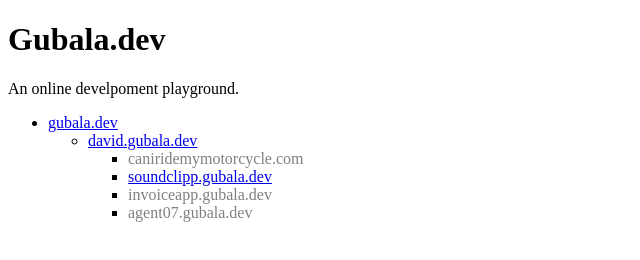
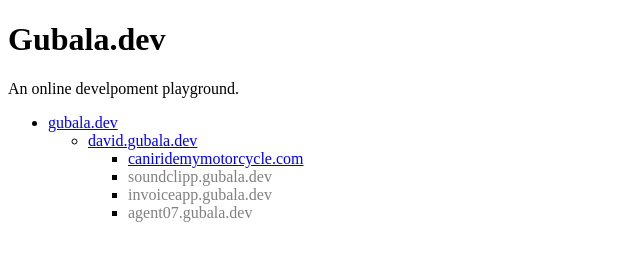
Before and after one commit to DavidGubala/gubala.dev, a plain HTML site: page index.html in a window 1280 px wide. Shown: the whole page, without its empty margins (0-640 px from the left). Drawn offline with Linux system fonts and the light colour scheme.

Commit message:
Update index.html

```diff
--- a/index.html
+++ b/index.html
@@ -21,10 +21,10 @@
             >
             <ul>
               <li>
-                <a href="https://caniridemymotorcycle.com" style="text-decoration: none; color: grey">caniridemymotorcycle.com</a>
+                <a href="https://caniridemymotorcycle.com">caniridemymotorcycle.com</a>
               </li>
               <li>
-                <a href="#">soundclipp.gubala.dev</a>
+                <a href="#" style="text-decoration: none; color: grey">soundclipp.gubala.dev</a>
               </li>
               <li>
                 <a href="#" style="text-decoration: none; color: grey">invoiceapp.gubala.dev</a>
```
